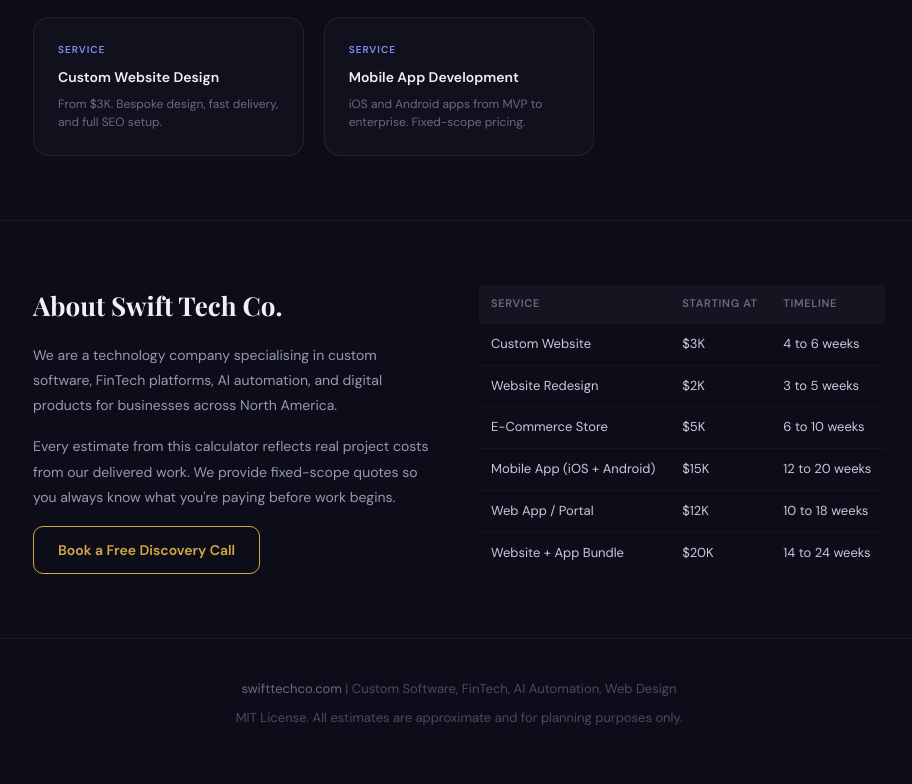
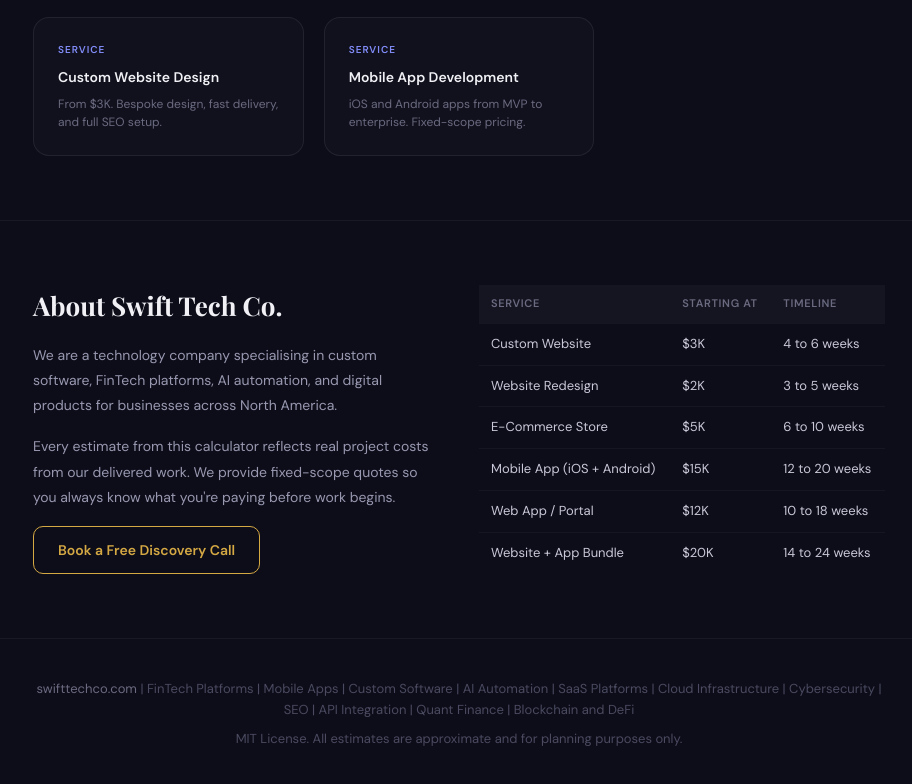
Before and after one commit to Swift-Tech-Co/Website-and-App-Cost-Calculator, a plain HTML site: page index.html in a window 1280 px wide. Shown: the part 1590-2374 px from the top of the page, without its empty margins (181-1093 px from the left). Drawn offline with nearby package versions, Linux system fonts and the light colour scheme.

Commit message:
Add README and update content

```diff
--- a/index.html
+++ b/index.html
@@ -361,7 +361,7 @@
 
 <footer>
   <div class="container">
-    <p><a href="https://swifttechco.com">swifttechco.com</a> | Custom Software, FinTech, AI Automation, Web Design</p>
+    <p><a href="https://swifttechco.com">swifttechco.com</a> | FinTech Platforms | Mobile Apps | Custom Software | AI Automation | SaaS Platforms | Cloud Infrastructure | Cybersecurity | SEO | API Integration | Quant Finance | Blockchain and DeFi</p>
     <p>MIT License. All estimates are approximate and for planning purposes only.</p>
   </div>
 </footer>
```
Also changed, not shown: README.md (added).
